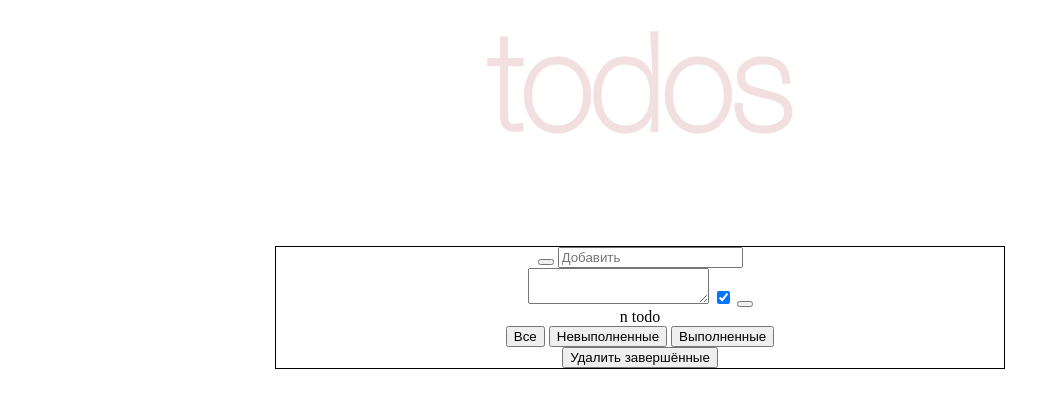
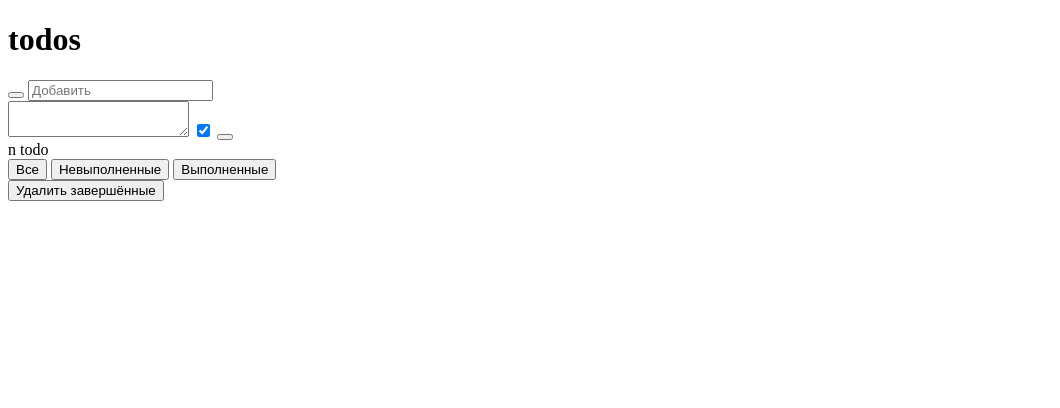
Before and after one commit to ok-technopolis/Shahbazov-Ilgar, a plain HTML site: page index.html in a window 1280 px wide. Shown: the whole page, without its empty margins (0-1060 px from the left). Drawn offline with Linux system fonts and the light colour scheme.

Commit message:
fix html (homework 1)

```diff
--- a/css/style.css
+++ /dev/null
@@ -1,19 +0,0 @@
-@font-face {
-    font-family: HelveticaNeue-ultraLight;
-    src: url(../fonts/HelveticaNeue-UltraLight.otf);
-    )
-}
-.todos-container {
-    text-align: center;
-}
-.todos-header > .todos-title {
-    font-family: HelveticaNeue-ultraLight;
-    font-size: 100pt;
-    color: #af2f2f;
-    opacity: 0.15;
-}
-.todos-main {
-    border: 1px solid black;
-    margin-left: 200pt;
-    margin-right: 200pt;
-}
--- a/index.html
+++ b/index.html
@@ -1,6 +1,7 @@
+<!DOCTYPE html>
 <html>
     <head>
-        <link rel="stylesheet" type="text/css" href="css/style.css" />
+        <meta charset="utf-8" />
      </head>
     <body>
         <div class="todos-container">
```
Also changed, not shown: fonts/HelveticaNeue-UltraLight.otf (deleted).
